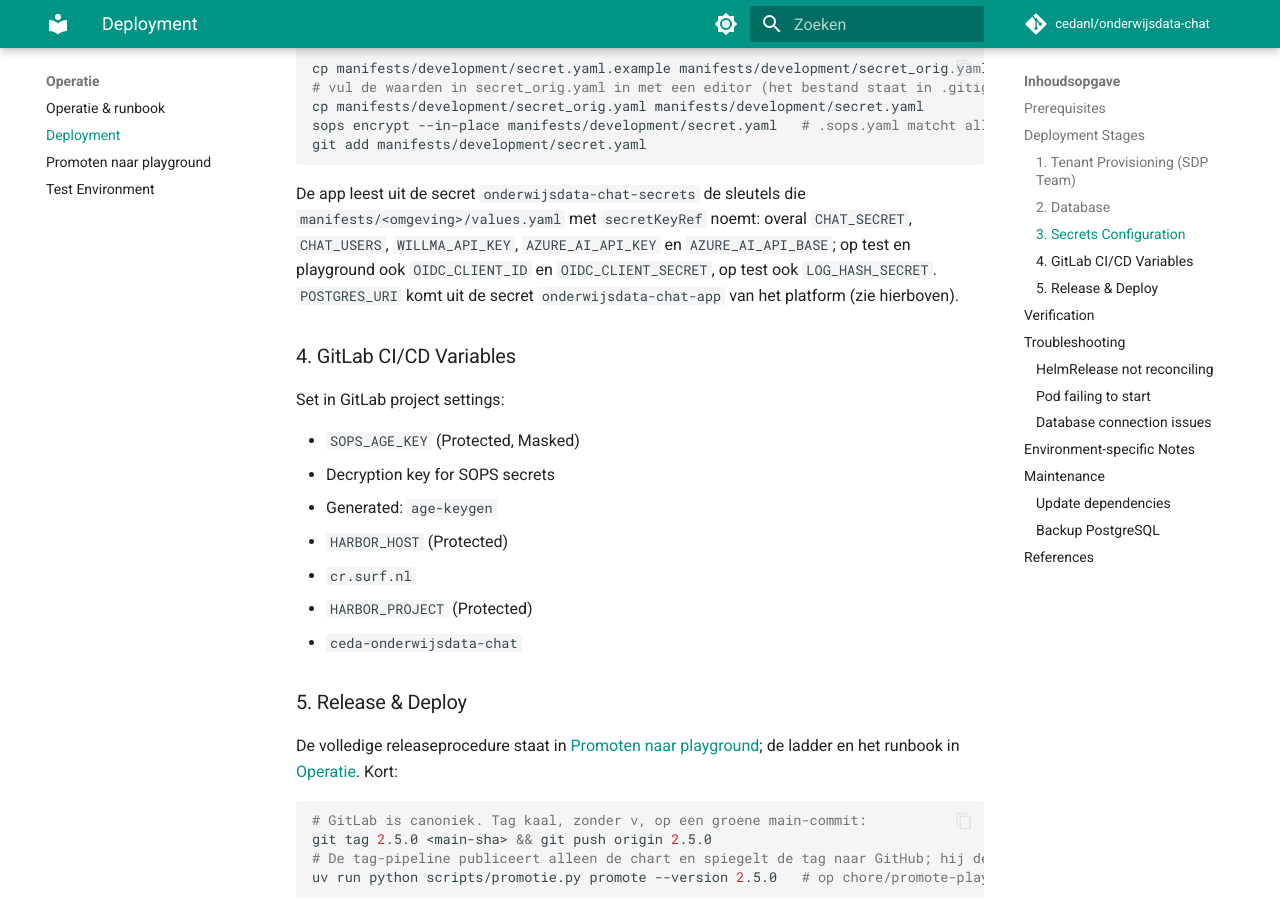
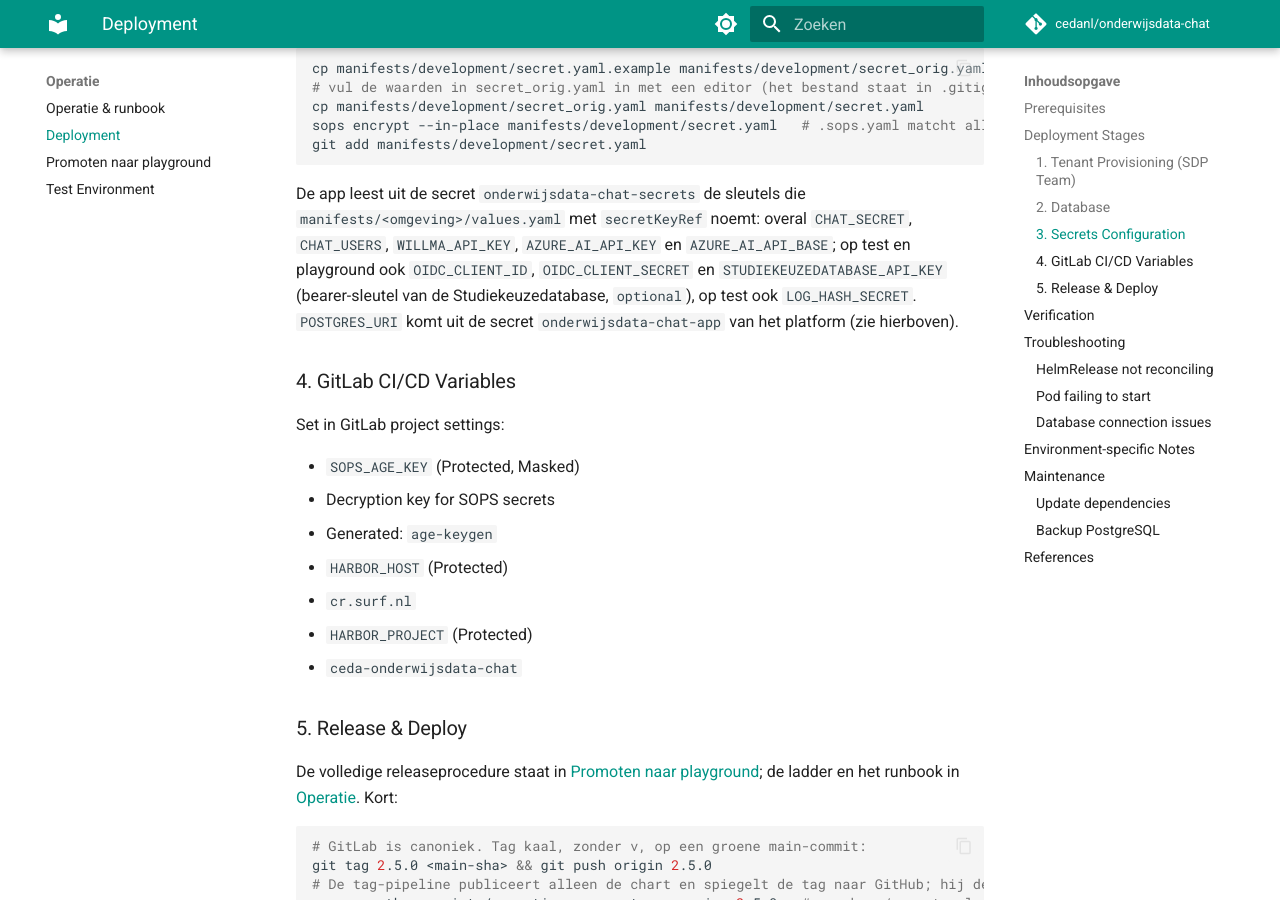
Before and after one commit to cedanl/onderwijsdata-chat, an MkDocs documentation site: the page built from docs/deployment.md, in a window 1280 px wide and 900 px high, scrolled down 1179 px. Built offline with MkDocs 1.6.1 and Material for MkDocs 9.7.7, drawn with Linux system fonts in a browser that asks for light colours; comment, search, counter and statistics services are not loaded.

Commit message:
chore(secrets): API-sleutel Studiekeuzedatabase op test en playground
De Studiekeuzedatabase (api.skdb.nl, LCSK) vraagt een bearer-sleutel. Die
staat nu SOPS/age-versleuteld als STUDIEKEUZEDATABASE_API_KEY in de secret
onderwijsdata-chat-secrets van test en playground, en values.yaml zet hem als
env-var in de pod. optional: true, zodat een omgeving zonder sleutel gewoon
start. Het sjabloon van playground en docs/deployment.md noemen de sleutel;
tests/test_manifests.py houdt sjabloon en values gelijk.

De sleutel is met de test-secret tegen /meta en /studies gecontroleerd
(HTTP 200; zonder sleutel 401). Code die hem leest volgt in de SKDB-bron.

Co-Authored-By: Claude Opus 5.5 <noreply@anthropic.com>

```diff
--- a/docs/deployment.md
+++ b/docs/deployment.md
@@ -47,7 +47,8 @@ git add manifests/development/secret.yaml
 
 De app leest uit de secret `onderwijsdata-chat-secrets` de sleutels die `manifests/<omgeving>/values.yaml` met
 `secretKeyRef` noemt: overal `CHAT_SECRET`, `CHAT_USERS`, `WILLMA_API_KEY`, `AZURE_AI_API_KEY` en `AZURE_AI_API_BASE`;
-op test en playground ook `OIDC_CLIENT_ID` en `OIDC_CLIENT_SECRET`, op test ook `LOG_HASH_SECRET`. `POSTGRES_URI`
+op test en playground ook `OIDC_CLIENT_ID`, `OIDC_CLIENT_SECRET` en `STUDIEKEUZEDATABASE_API_KEY` (bearer-sleutel van
+de Studiekeuzedatabase, `optional`), op test ook `LOG_HASH_SECRET`. `POSTGRES_URI`
 komt uit de secret `onderwijsdata-chat-app` van het platform (zie hierboven).
 
 ### 4. GitLab CI/CD Variables
```
Also changed, not shown: 5 other files.
